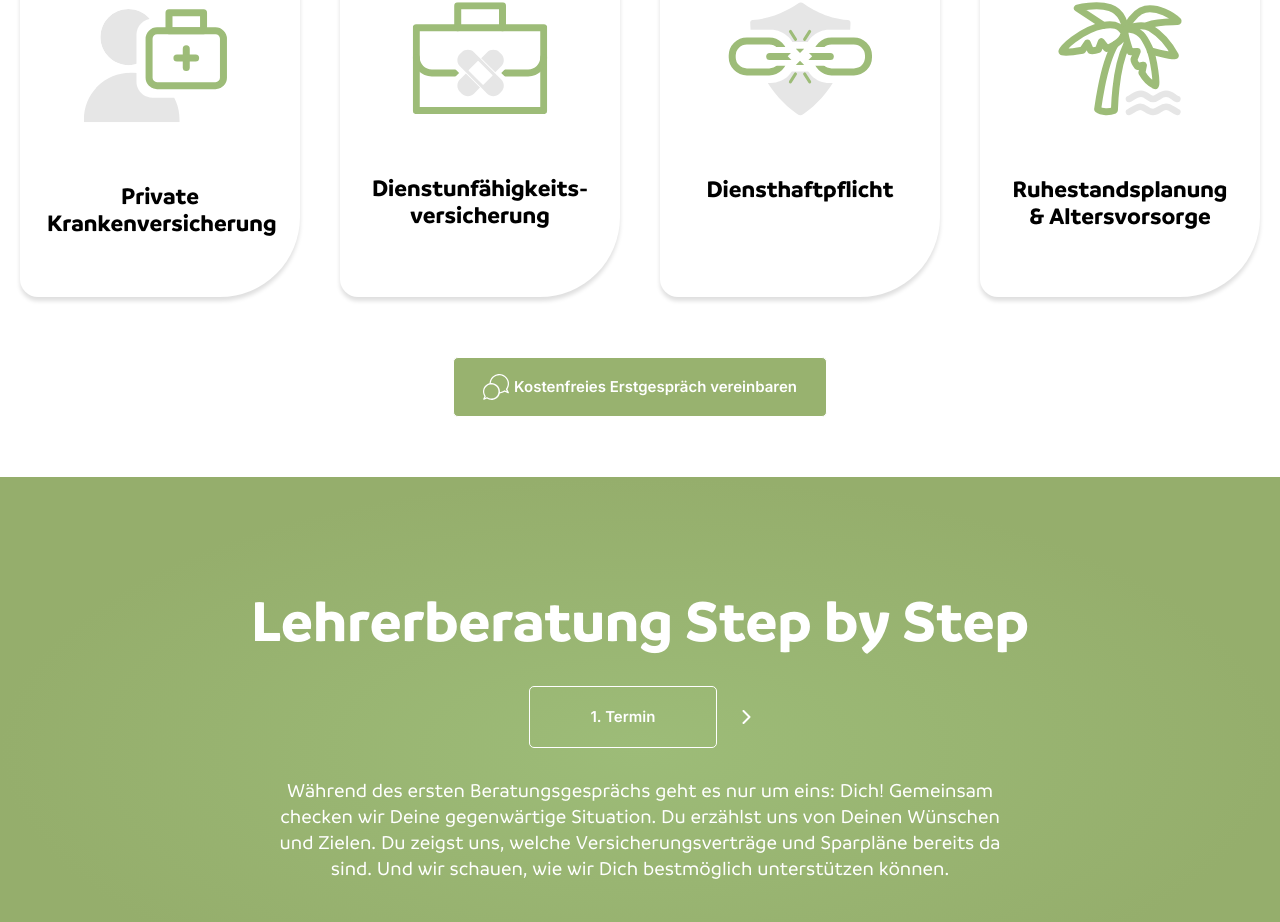
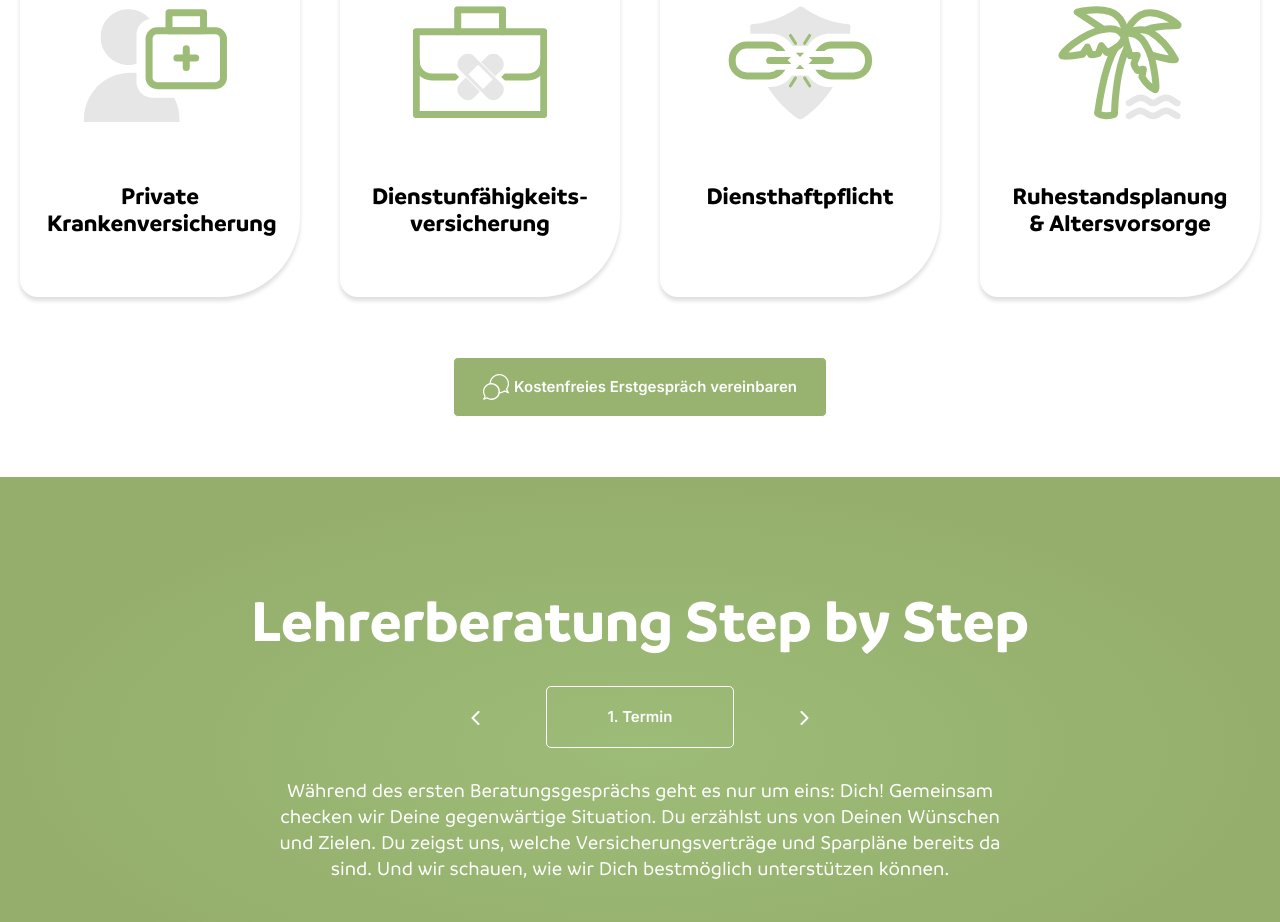
Before and after one commit to JESAM-Consulting/fe-finance-third-page, a React (Create React App) app: page / in a window 1280 px wide. Shown: the part 3723-4645 px from the top of the page. Built offline with nearby package versions, Linux system fonts and the light colour scheme.

Commit message:
- some design issue fixed

```diff
--- a/src/components/home/clientSection/clientSection.scss
+++ b/src/components/home/clientSection/clientSection.scss
@@ -15,6 +15,31 @@
     .slick-dots li.slick-active button:before {
         color: #fff;
         opacity: 1 !important;
+    }
+
+    .button-left-side-arrow-alignment-for-page {
+        position: absolute;
+        top: 122px;
+        left: 36%;
+        cursor: pointer;
+
+        @include breakpoint("max-sm") {
+            top: 67px;
+            left: 10%;
+        }
+    }
+
+    .button-right-side-arrow-alignment-for-page {
+        position: absolute;
+        top: 122px;
+        right: 36%;
+        cursor: pointer;
+
+
+        @include breakpoint("max-sm") {
+            top: 67px;
+            right: 10%;
+        }
     }
 
 
--- a/src/components/home/clientSection/index.js
+++ b/src/components/home/clientSection/index.js
@@ -9,10 +9,11 @@ function SampleNextArrow(props) {
   const { className, style, onClick } = props;
   return (
     <div
-      className={className}
-      style={{ ...style, display: "block", background: "red", display: "none" }}
       onClick={onClick}
-    />
+      className="button-right-side-arrow-alignment-for-page"
+    >
+      <img src={RightIcon} alt="RightIcon" />
+    </div>
   );
 }
 
@@ -20,15 +21,11 @@ function SamplePrevArrow(props) {
   const { className, style, onClick } = props;
   return (
     <div
-      className={className}
-      style={{
-        ...style,
-        display: "block",
-        background: "green",
-        display: "none",
-      }}
       onClick={onClick}
-    />
+      className="button-left-side-arrow-alignment-for-page"
+    >
+      <img src={LeftIcon} alt="LeftIcon" />
+    </div>
   );
 }
 export default function ClientSection() {
@@ -55,7 +52,6 @@ export default function ClientSection() {
                   <button onClick={() => setModalOpen(!modalOpen)}>
                     1. Termin
                   </button>
-                  <img src={RightIcon} alt="RightIcon" />
                 </div>
                 <p>
                   Während des ersten Beratungsgesprächs geht es nur um eins:
@@ -70,11 +66,9 @@ export default function ClientSection() {
               <div className="text-center-alignment-all">
                 <h1>Lehrerberatung Step by Step</h1>
                 <div className="button-center-alignment">
-                  <img src={LeftIcon} alt="LeftIcon" />
                   <button onClick={() => setModalOpen(!modalOpen)}>
                     2. Konzept
                   </button>
-                  <img src={RightIcon} alt="RightIcon" />
                 </div>
                 <p>
                   Nach dem Gespräch erstellen wir ein maßgeschneidertes
@@ -89,12 +83,9 @@ export default function ClientSection() {
               <div className="text-center-alignment-all">
                 <h1>Lehrerberatung Step by Step</h1>
                 <div className="button-center-alignment">
-                  <img src={LeftIcon} alt="LeftIcon" />
-
                   <button onClick={() => setModalOpen(!modalOpen)}>
                     3. Beratung
                   </button>
-                  <img src={RightIcon} alt="RightIcon" />
                 </div>
                 <p>
                   Jetzt geht es ans Eingemachte. Wir stellen Dir leicht
@@ -109,12 +100,9 @@ export default function ClientSection() {
               <div className="text-center-alignment-all">
                 <h1>Lehrerberatung Step by Step</h1>
                 <div className="button-center-alignment">
-                  <img src={LeftIcon} alt="LeftIcon" />
-
                   <button onClick={() => setModalOpen(!modalOpen)}>
                     4. Zusammenarbeit
                   </button>
-                  <img src={RightIcon} alt="RightIcon" />
                 </div>
                 <p>
                   Und jetzt? Kannst Du Dich ganz entspannt zurücklehnen. Wir
--- a/src/components/home/unserSection/unserSection.scss
+++ b/src/components/home/unserSection/unserSection.scss
@@ -177,7 +177,11 @@
                 display: flex;
                 align-items: center;
                 justify-content: center;
-                padding: 0 0 60px 0;
+                height: 121px;
+
+                @include breakpoint("max-sm") {
+                    height: auto;
+                }
 
                 img {
                     @include breakpoint("max-sm") {
@@ -195,11 +199,14 @@
                 text-align: center;
                 font-family: "Branding-bold";
                 color: #000000;
+                margin: 60px 0 0 0;
+
 
                 @include breakpoint("max-sm") {
                     font-weight: 700;
                     font-size: 11px;
                     line-height: 13px;
+                    margin: 10px 0 0 0;
                 }
             }
         }
```
